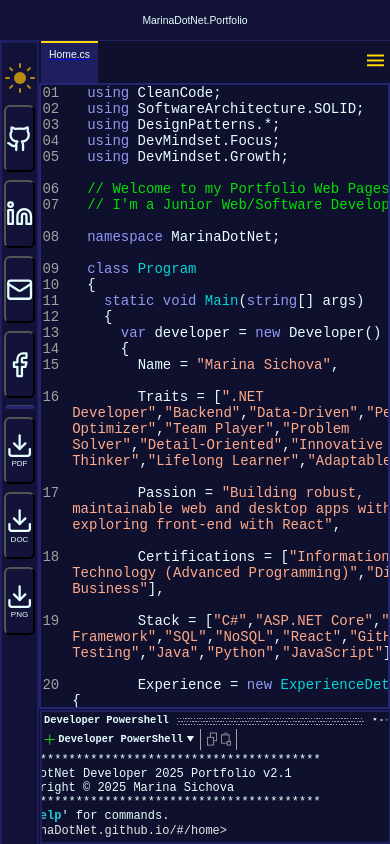
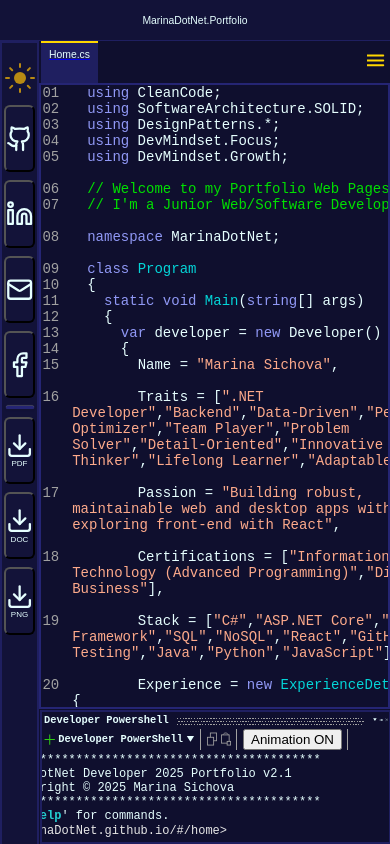
Before and after one commit to MarinaDotNet/marinadotnet.github.io, a React (Vite) app: page / in a window 390 px wide. Built offline with nearby package versions, Linux system fonts and the light colour scheme.

Commit message:
updated: DeveloperPowerShell.jsx - added button for switching on/off the animation, updated: DesktopLayout.jsx and MobileLayout.jsx - removed the passing property for element DeveloperPowerShell boolean isAnimationOn.

```diff
--- a/src/components/DesktopLayout.jsx
+++ b/src/components/DesktopLayout.jsx
@@ -40,7 +40,7 @@ export default function DesktopLayout(){
                     </div>
                     <PageContentRightSide />
                 </div>
-                <DeveloperPowerShell isAnimationOn={true}/>
+                <DeveloperPowerShell />
             </div>
         </Router>
     );
--- a/src/components/MobileLayout.jsx
+++ b/src/components/MobileLayout.jsx
@@ -32,7 +32,7 @@ export default function MobileLayout(){
                                 <Route path="/transition" element={<Transition />} />
                             </Routes>
                         </div>
-                            <DeveloperPowerShell isAnimationOn={true}/>
+                            <DeveloperPowerShell />
                     </div>
                 </div>
             </div>
--- a/src/components/jointLayoutComponents/DeveloperPowerShell.jsx
+++ b/src/components/jointLayoutComponents/DeveloperPowerShell.jsx
@@ -18,11 +18,12 @@ import ConsoleSimulator from "../jointLayoutComponents/ConsoleSimulator";
  *  - 'help' command that displays the list of available commands,
  *  - 'cls' or 'clear' to clear the DeveloperPowerShell all output.
  *
- * @param {boolean} isAnimationOn Indicates whether console command animations are enabled.
  * @returns {JSX.Element}
  */
-export default function DeveloperPowerShell({ isAnimationOn })
+export default function DeveloperPowerShell()
 {
+    const [isAnimationOn, setIsAnimationOn] = useState(true);
+
     // Default boot message lines displayed in the PowerShell
     const defaultLines = [
         "**********************************************",
@@ -129,7 +130,8 @@ export default function DeveloperPowerShell({ isAnimationOn })
     };
 
     const executeCommand = (cmd) => {
-        switch (cmd) {
+        const cmdToLower = cmd.toLowerCase();
+        switch (cmdToLower) {
             case "h":
             case "home":
             case "home.cs":
@@ -245,6 +247,15 @@ export default function DeveloperPowerShell({ isAnimationOn })
                     <rect x="7.35715" y="10.8609" width="4.14286" height="4.43397" fill="var(--color-background)" stroke="var(--color-text-muted)"/>
                 </svg>
                 <div className="divider-vertical divider-single-solid"></div>
+
+                <button
+                className="animation-toggle-button"
+                title="Toggle console animation"
+                onClick={() => setIsAnimationOn(prev => !prev)}>
+                    {isAnimationOn ? 'Animation ON' : 'Animation OFF'}
+                </button>
+                <div className="divider-vertical divider-single-solid"></div>
+
         {/* powershell-bar div end */}
         </div>
 
```
